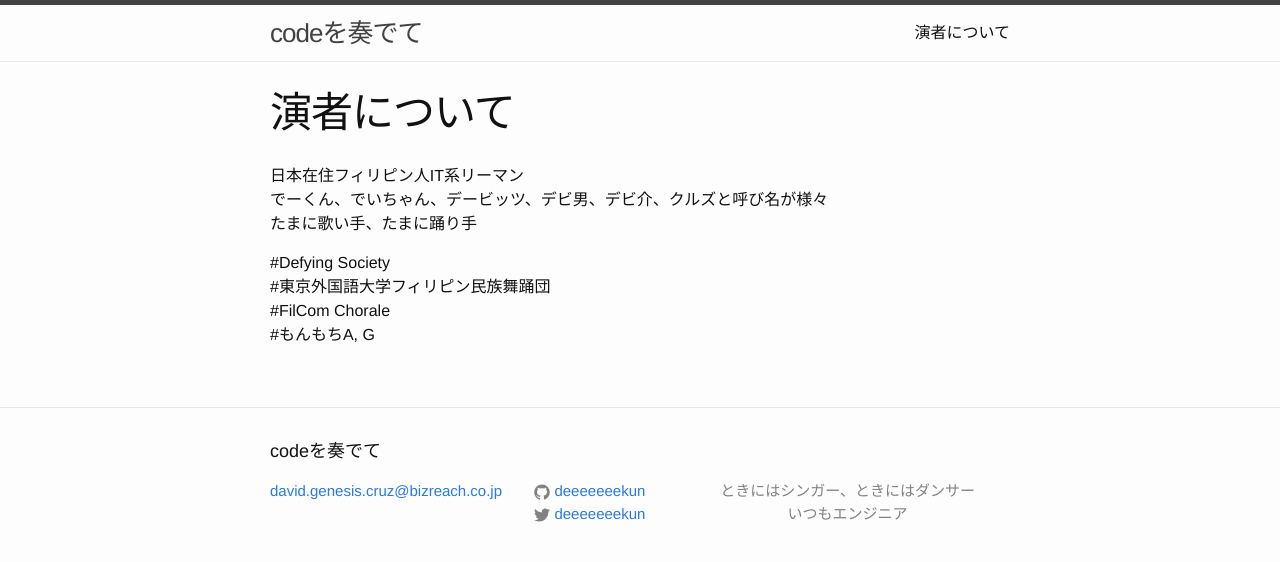
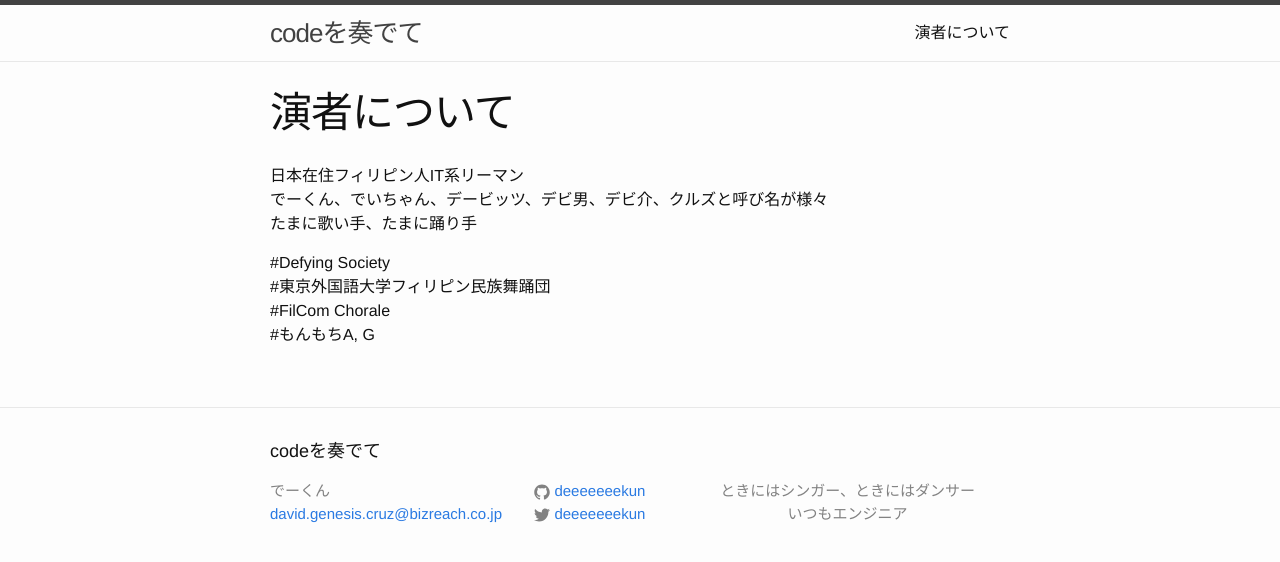
Before and after one commit to davidgenesiscruz/deeeeeeekun.github.io, a Jekyll site: the page built from about.md, in a window 1280 px wide. Shown: the top 562 px of the page. Built offline with Jekyll 4.4.1, drawn with Linux system fonts in a browser that asks for light colours.

Commit message:
Update _config.yml

```diff
--- a/_config.yml
+++ b/_config.yml
@@ -1,5 +1,6 @@
 # Site settings
 title: codeを奏でて
+user: でーくん
 email: david.genesis.cruz@bizreach.co.jp
 description: >
   Bizreach engineer ビズリーチ エンジニア
```
